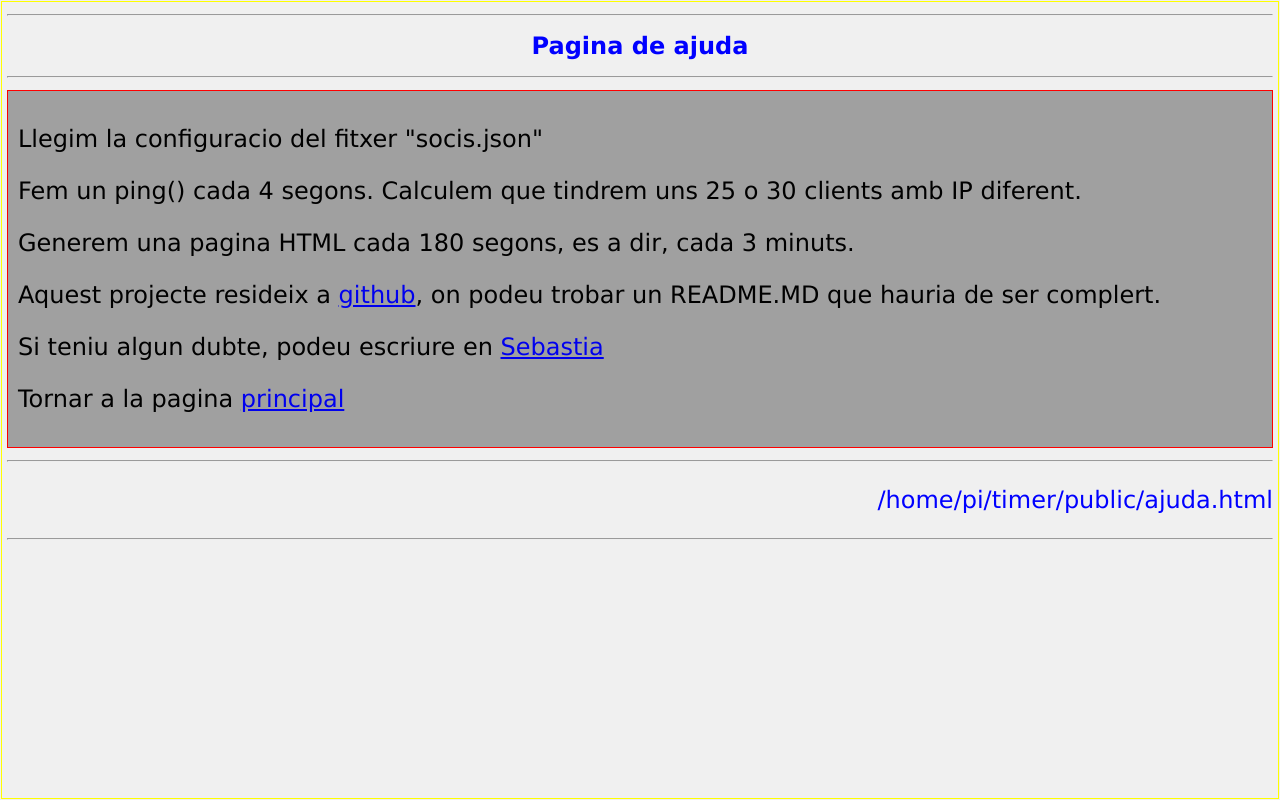
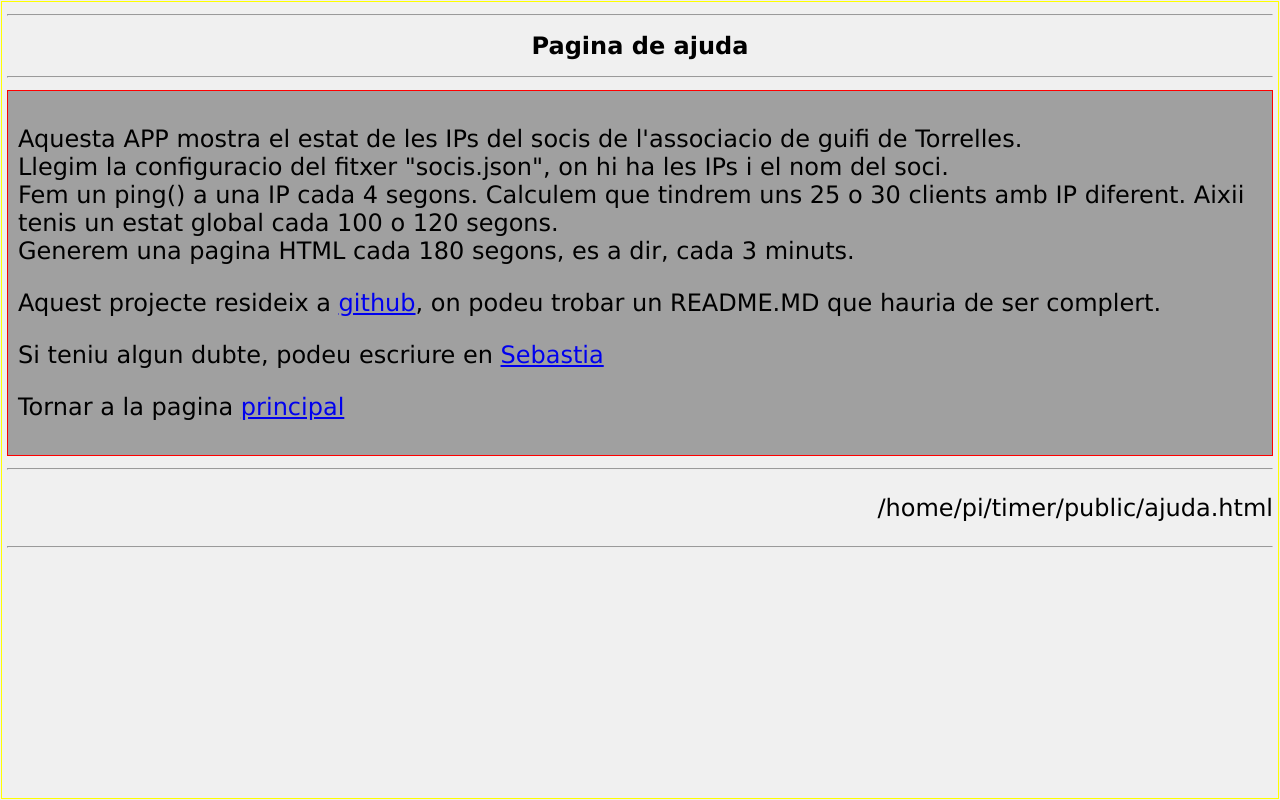
Before and after one commit to sebastianet/timer, a website: page public/ajuda.html in a window 1280 px wide. Drawn offline with Linux system fonts and the light colour scheme.

Commit message:
petit fmt

```diff
--- a/public/ajuda.html
+++ b/public/ajuda.html
@@ -32,12 +32,16 @@ body {
 <div class="txt_ajuda">
 
 <p>
-Llegim la configuracio del fitxer "socis.json"
+Aquesta APP mostra el estat de les IPs del socis de l'associacio de guifi de Torrelles.
 
-<p>
-Fem un ping() cada 4 segons. Calculem que tindrem uns 25 o 30 clients amb IP diferent.
+<br>
+Llegim la configuracio del fitxer "socis.json", on hi ha les IPs i el nom del soci.
 
-<p>
+<br>
+Fem un ping() a una IP cada 4 segons. Calculem que tindrem uns 25 o 30 clients amb IP diferent.
+Aixii tenis un estat global cada 100 o 120 segons.
+
+<br>
 Generem una pagina HTML cada 180 segons, es a dir, cada 3 minuts.
 
 <p>
--- a/public/pagina.css
+++ b/public/pagina.css
@@ -5,7 +5,9 @@
 }
 .t_socis th {
     background-color: #C0C0C0 ;
-    color : blue ;
+}
+.t_socis td {
+    padding-left: 10px ;
 }
 .t_soci_aturat  { background-color: #FFCC99 ; }
 .t_soci_working { background-color: #CCFF99 ; }
@@ -50,7 +52,7 @@ body {
     font-size: 14px ;
     font-family: Verdana, Arial, Courier, sans-serif ;
     border: 1px solid yellow ;
-    color: blue ;
+    color: black ;
     background-color: #F0F0F0 ;
     margin: 1px ;
 }
```
Also changed, not shown: 1_gen_html.js (+9 -3 lines).
